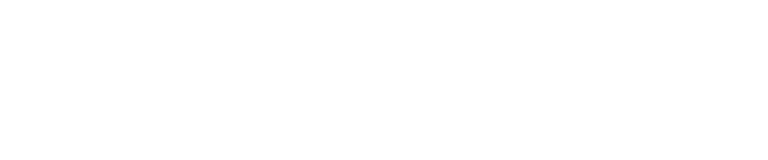
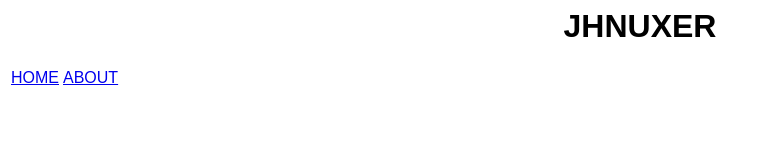
Before and after one commit to JHNUXER/HomePage, a plain HTML site: page about/index.html in a window 1280 px wide. Shown: the whole page, without its empty margins (0-768 px from the left). Drawn offline with Linux system fonts and the light colour scheme; files that its build step writes are made by us from their sources.

Commit message:
Update index.html

```diff
--- a/about/index.html
+++ b/about/index.html
@@ -1,3 +1,20 @@
 <html>
-
+<head>
+  <link rel="stylesheet" type="text/css" href="index.css">
+</head>
+<body>
+<div id="header">
+<center><h1>JHNUXER</h1></center>
+</div>
+<div id="content-main">
+<table id="navbar">
+  <tbody>
+    <tr>
+      <td><a href="../index.html">HOME</a></td>
+      <td><a href=".">ABOUT</a></td>
+    </tr>
+  </tbody>
+</table>
+</div>
+</body>
 </html>
```
